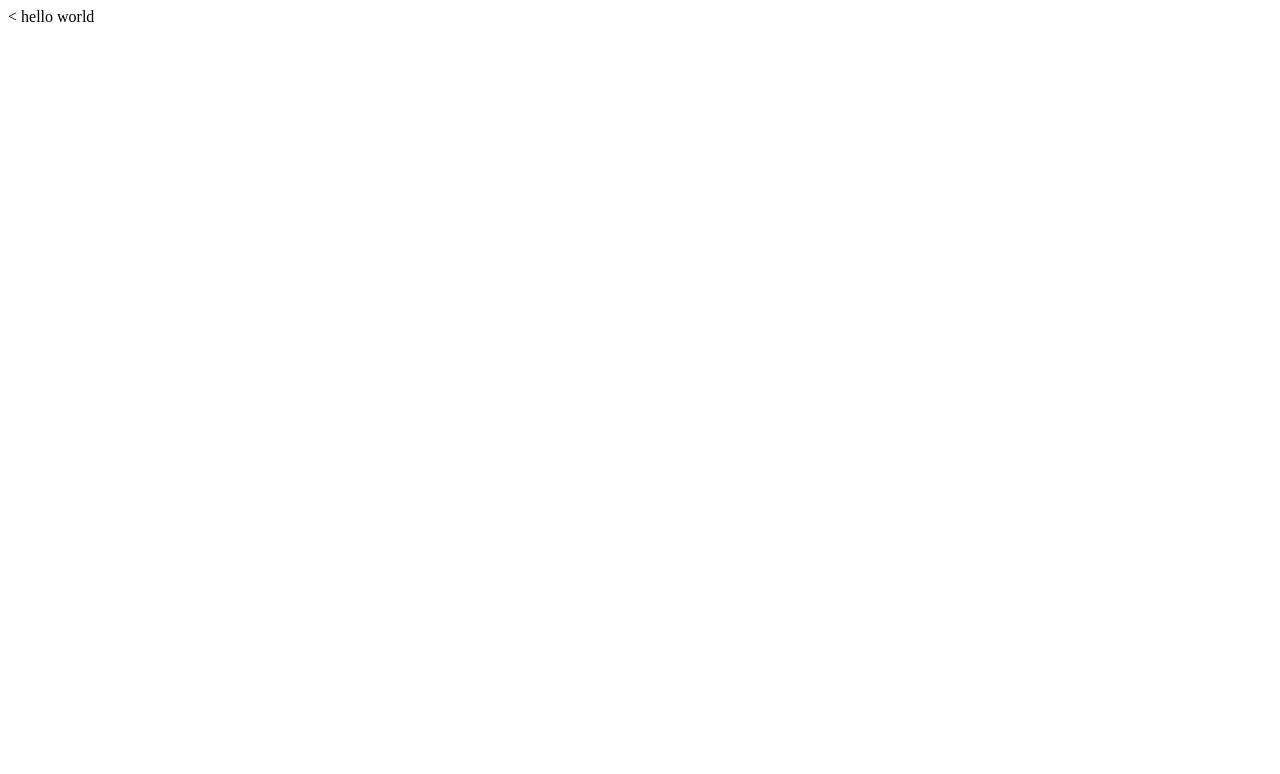
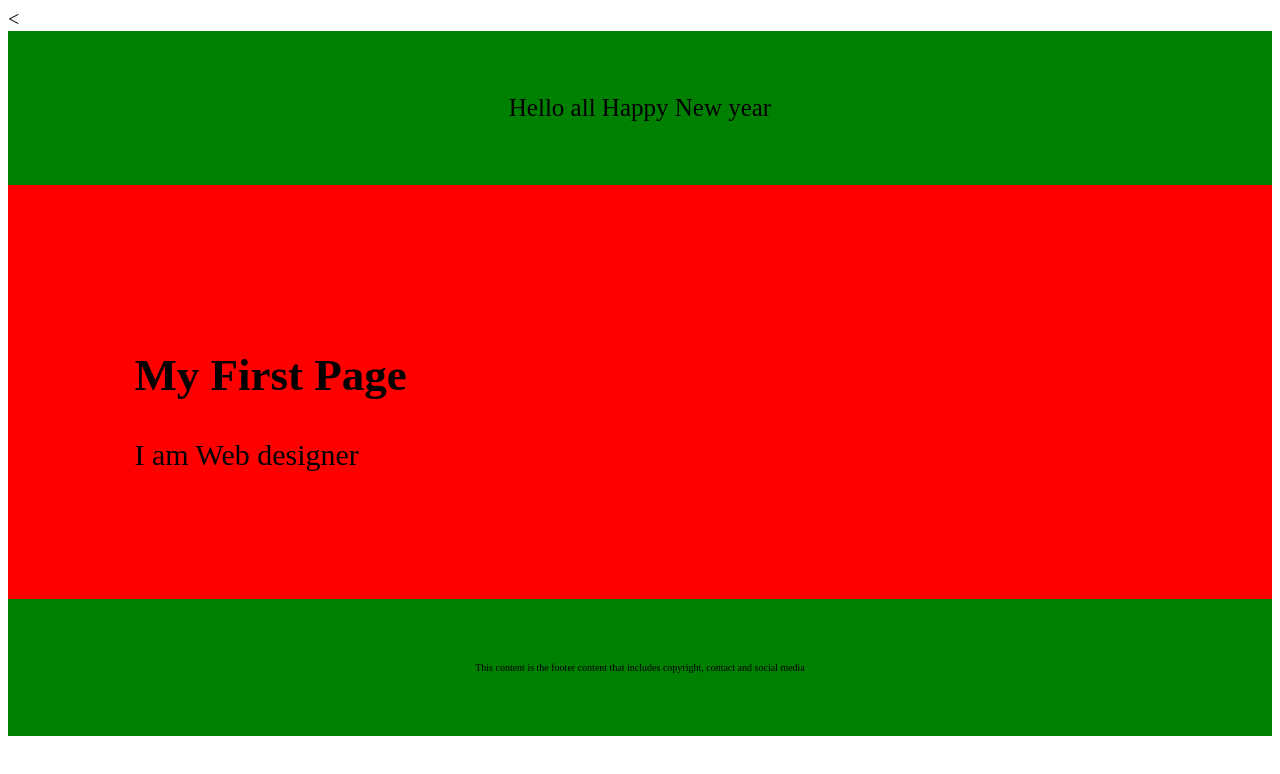
Before and after one commit to nikss80/csy1018, a plain HTML site: page index.html in a window 1280 px wide. Drawn offline with Linux system fonts and the light colour scheme.

Commit message:
github.css

```diff
--- /dev/null
+++ b/github.css
@@ -0,0 +1,12 @@
+body{
+	margin 15; font-size: 20;
+}
+header{
+	font-size: 25; background-color: green; padding: 5%; text-align: center;
+}
+section {
+	font-size: 30; background-color: red; padding: 10%;
+}
+footer{
+	font-size: 10; background-color: green; padding: 5%; text-align: center;
+}
--- a/index.html
+++ b/index.html
@@ -1,9 +1,15 @@
 <<!DOCTYPE html>
 <html>
 <head>
-	<title>this is the header</title>
+<link rel="stylesheet" type="text/css" href="github.css">
+	<title>First Web Page</title>
 </head>
 <body>
-hello world
+<header> Hello all Happy New year </header>
+<section>
+<h1>My First Page</h1>
+I am Web designer
+</section>
+<footer>This content is the footer content that includes copyright, contact and social media </footer>
 </body>
 </html>
```
